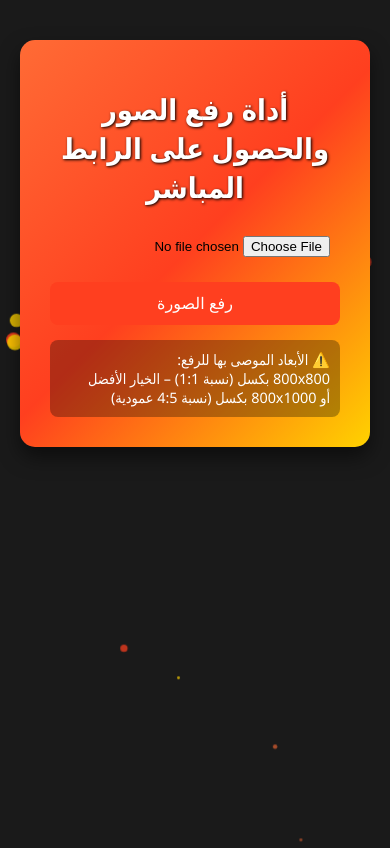
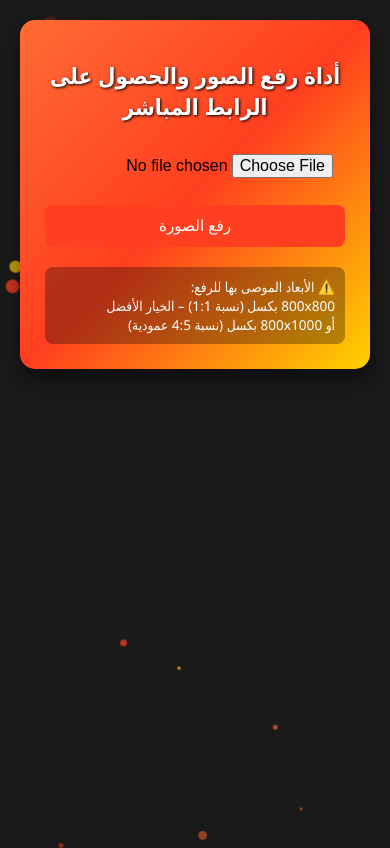
Before and after one commit to chachamainama/mainama, a plain HTML site: page index.html in a window 390 px wide. Drawn offline with Linux system fonts and the light colour scheme.

Commit message:
Update index.html

```diff
--- a/index.html
+++ b/index.html
@@ -19,7 +19,7 @@
       position: relative;
     }
 
-    /* Animated flame particles */
+    /* Flame-like particles */
     .particle {
       position: absolute;
       border-radius: 50%;
@@ -38,33 +38,35 @@
       z-index: 10;
       background: linear-gradient(135deg, #ff6b35, #ff3f1f, #ffd200);
       border-radius: 15px;
-      padding: 30px;
-      margin: 40px 20px;
-      width: 100%;
-      max-width: 500px;
+      padding: 25px;
+      margin: 20px;
+      width: 90%;
+      max-width: 480px;
       box-shadow: 0 10px 20px rgba(0,0,0,0.5);
       text-align: right;
+      box-sizing: border-box;
     }
 
     h1 {
       text-align: center;
       margin-bottom: 20px;
-      font-size: 1.8rem;
+      font-size: 1.6rem;
       color: #fff;
       text-shadow: 1px 1px 3px #000;
     }
 
     input[type="file"] {
       width: 100%;
-      padding: 10px;
+      padding: 12px;
       border-radius: 8px;
       border: none;
       margin-bottom: 15px;
+      font-size: 1rem;
     }
 
     button {
       width: 100%;
-      padding: 12px;
+      padding: 14px;
       border: none;
       border-radius: 8px;
       background: #ff3f1f;
@@ -72,6 +74,7 @@
       font-size: 1rem;
       cursor: pointer;
       transition: background 0.3s;
+      margin-bottom: 10px;
     }
 
     button:hover {
@@ -81,9 +84,10 @@
     .result {
       background: rgba(255,255,255,0.1);
       border-radius: 10px;
-      padding: 15px;
-      margin-top: 15px;
+      padding: 12px;
+      margin-top: 10px;
       word-wrap: break-word;
+      font-size: 0.95rem;
     }
 
     .preview {
@@ -100,13 +104,14 @@
     .copy-btn {
       display: block;
       margin: 10px auto 0 auto;
-      padding: 10px 15px;
+      padding: 12px 15px;
       background: #ffd200;
       color: #000;
       border: none;
       border-radius: 8px;
       cursor: pointer;
       font-weight: bold;
+      font-size: 1rem;
     }
 
     .copy-btn:hover {
@@ -114,7 +119,7 @@
     }
 
     .tip {
-      margin-top: 15px;
+      margin-top: 10px;
       background: rgba(0,0,0,0.3);
       padding: 10px;
       border-radius: 8px;
@@ -122,6 +127,12 @@
       color: #fff;
     }
 
+    /* MOBILE FONT SCALING */
+    @media (max-width: 400px) {
+      h1 { font-size: 1.4rem; }
+      button, .copy-btn { font-size: 0.95rem; padding: 12px; }
+      .tip { font-size: 0.85rem; }
+    }
   </style>
 </head>
 <body>
@@ -129,15 +140,15 @@
 <!-- Flame-like particles -->
 <script>
   const colors = ["#ff6b35","#ff3f1f","#ffd200"];
-  for(let i=0;i<30;i++){
+  for(let i=0;i<25;i++){  // reduced for mobile performance
     const p = document.createElement('div');
     p.classList.add('particle');
-    const size = Math.random()*15+5;
+    const size = Math.random()*12+6;
     p.style.width = size + "px";
     p.style.height = size + "px";
     p.style.background = colors[Math.floor(Math.random()*colors.length)];
     p.style.left = Math.random()*100 + "vw";
-    p.style.animationDuration = (Math.random()*6+4) + "s";
+    p.style.animationDuration = (Math.random()*5+4) + "s";
     document.body.appendChild(p);
   }
 </script>
@@ -177,7 +188,7 @@
     formData.append('image', fileInput.files[0]);
 
     // ضع هنا مفتاح API الخاص بك من ImgBB
-    const apiKey = 'f543fb9c1a9c8a49230f82fc378d19b2';
+    const apiKey = '';
 
     resultDiv.style.display = 'block';
     resultDiv.textContent = 'جاري رفع الصورة...';
```
